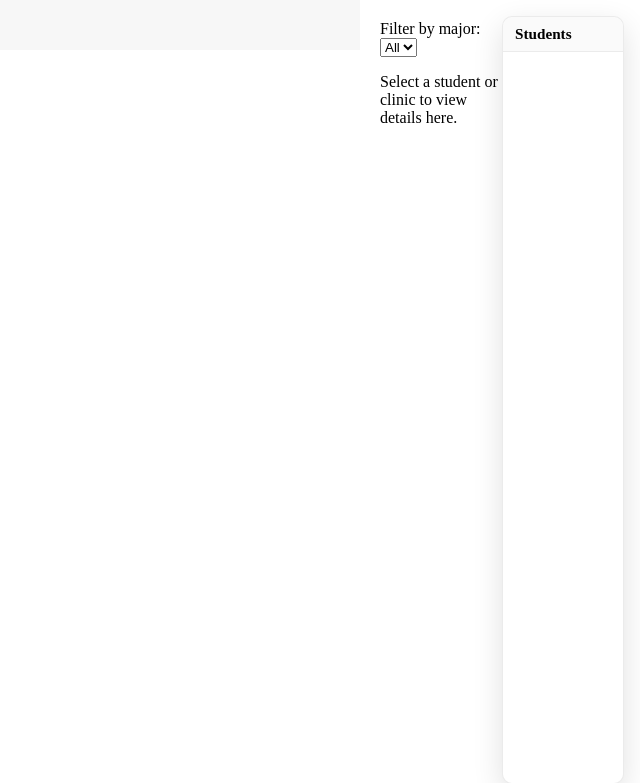
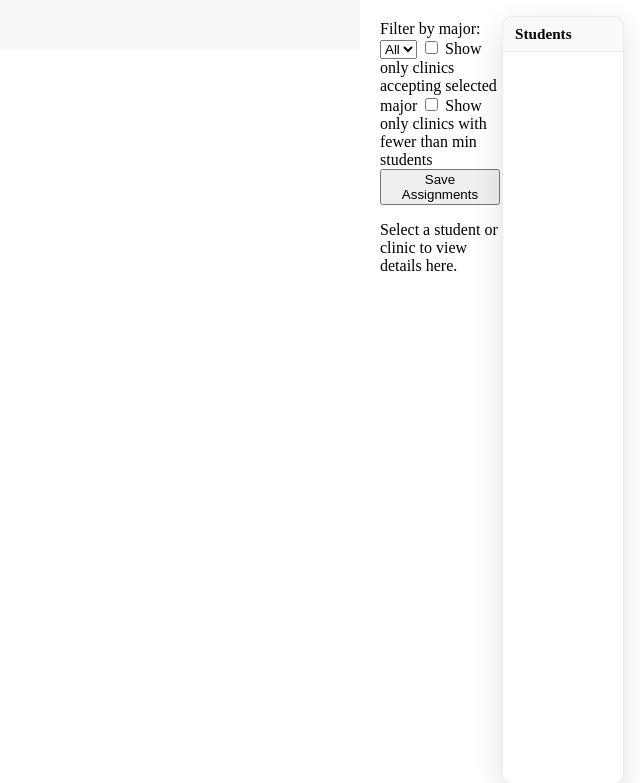
Before and after one commit to ebradley0/ClinicSort, a Django app: page /clinicManagementView/all/ in a window 1280 px wide. Shown: the top 783 px of the page, without its empty margins (640-1280 px from the left). Run offline with Django 5.2, Linux system fonts and the light colour scheme; data that the repository does not hold is empty; parts of the project's set-up code (start-up, migrations or seed data) failed here and were passed over; some libraries are stand-ins or nearby versions.

Commit message:
Clinic_Ops is now fully functional, with filtering and saving

```diff
--- a/ClinicMatchApp/static/js/clinic_ops.js
+++ b/ClinicMatchApp/static/js/clinic_ops.js
@@ -111,9 +111,9 @@ window.addEventListener('load', function () {
             <h2>${data.name}</h2>
             <p><strong>Email:</strong> ${data.email}</p>
             <p><strong>Banner ID:</strong> ${data.banner_id}</p>
-            <p><strong>Status:</strong> ${data.status === 'J' ? 'Junior' : 'Senior'}</p>
+            <p><strong>Status:</strong> ${data.j_or_s === 'J' ? 'Junior' : 'Senior'}</p>
             <p><strong>Major:</strong> ${data.major}</p>
-            <p><strong>Initial Assigned Clinic:</strong> ${data.clinic}</p>
+            <p><strong>Initial Assigned Clinic:</strong> ${data.initial_assignment}</p>
             <p><strong>Preferences:</strong> ${data.choices.join('<br>')}</p>
           `;
 
@@ -125,51 +125,126 @@ window.addEventListener('load', function () {
     });
   });
 
-  // Automatically assign students with an assigned_clinic on load
-  document.querySelectorAll('.student-item').forEach(studentEl => {
-    const studentId = studentEl.dataset.studentId;
+  // 7. Filter controls: major dropdown + accepting checkbox + show-empty checkbox
+  const majorFilter = document.getElementById('major-filter');
+  const acceptingMajorCheckbox = document.getElementById('accepting-major');
+  const showEmptyCheckbox = document.getElementById('show-empty');
 
-    fetch(`/api/student/${studentId}/`)
-      .then(res => {
-        if (!res.ok) throw new Error('Student fetch failed');
-        return res.json();
+  function filterClinics() {
+    const selectedMajor = (majorFilter.value || '').toLowerCase();
+    const onlyAccepting = acceptingMajorCheckbox.checked;
+    const showEmptyOnly = showEmptyCheckbox?.checked;
+
+    clinicsBoard.filter(function (item) {
+      const clinicEl = item.getElement();
+      const clinicMajor = (clinicEl.dataset.major || '').toLowerCase();
+      const totalMax = parseInt(clinicEl.dataset.totalMax, 10) || 0;
+      const totalMin = parseInt(clinicEl.dataset.totalMin, 10) || 0;
+
+      // Count assigned students inside this clinic's .clinic-inner by matching clinic id
+      const clinicId = clinicEl.dataset.clinicId;
+      const clinicInner = document.querySelector(`.clinic-inner[data-clinic-id="${clinicId}"]`);
+      const assignedCount = clinicInner ? clinicInner.querySelectorAll('.student-item').length : 0;
+
+      // Filter by major dropdown:
+      const passesMajorFilter = (selectedMajor === '' || selectedMajor === 'all') || (clinicMajor === selectedMajor);
+
+      // Filter by accepting checkbox (totalMax > 0):
+      const passesAcceptingFilter = !onlyAccepting || (totalMax > 0);
+
+      // Filter by show-empty checkbox (assignedCount < totalMin):
+      const passesShowEmptyFilter = !showEmptyOnly || (assignedCount < totalMin);
+
+      // Must satisfy all active filters
+      return passesMajorFilter && passesAcceptingFilter && passesShowEmptyFilter;
+    });
+  }
+
+  // Attach listeners to filter controls
+  if (majorFilter) {
+    majorFilter.addEventListener('change', filterClinics);
+  }
+  if (acceptingMajorCheckbox) {
+    acceptingMajorCheckbox.addEventListener('change', filterClinics);
+  }
+  if (showEmptyCheckbox) {
+    showEmptyCheckbox.addEventListener('change', filterClinics);
+  }
+
+  // Initial filter on page load
+  filterClinics();
+
+  const saveAssignmentsBtn = document.getElementById('save-assignments');
+
+  if (saveAssignmentsBtn) {
+    saveAssignmentsBtn.addEventListener('click', function () {
+      // Prepare an array to hold student-to-clinic assignments
+      const assignments = [];
+
+      // For each clinic container, get clinic id and student ids inside it
+      document.querySelectorAll('.clinic-container.item').forEach(clinicEl => {
+        const clinicId = clinicEl.dataset.clinicId;
+        const clinicInner = clinicEl.querySelector('.clinic-inner');
+
+        if (!clinicInner) return;
+
+        // Find all student items inside this clinic
+        clinicInner.querySelectorAll('.student-item').forEach(studentEl => {
+          const studentId = studentEl.dataset.studentId;
+
+          if (studentId && clinicId) {
+            assignments.push({
+              student_id: studentId,
+              clinic_id: clinicId
+            });
+          }
+        });
+      });
+
+      // Optional: disable button to prevent multiple clicks while saving
+      saveAssignmentsBtn.disabled = true;
+
+      // Send assignments to backend via fetch POST request
+      fetch('/api/update-student-assignments/', {
+        method: 'POST',
+        headers: {
+          'Content-Type': 'application/json',
+          'X-CSRFToken': getCookie('csrftoken') // assuming you have CSRF token function
+        },
+        body: JSON.stringify({ assignments })
+      })
+      .then(response => {
+        console.log(response);
+        if (!response.ok) throw new Error('Failed to save assignments');
+        return response.json();
       })
       .then(data => {
-        if (!data.assigned_clinic) return;
+        alert('Assignments saved successfully!');
+      })
+      .catch(error => {
+        console.error('Error saving assignments:', error);
+        alert('Error saving assignments.');
+      })
+      .finally(() => {
+        saveAssignmentsBtn.disabled = false;
+      });
+    });
+  }
 
-        // Find the .clinic-inner that matches the assigned clinic
-        const matchingClinicContainer = Array.from(document.querySelectorAll('.clinic-container'))
-          .find(container => container.querySelector('.clinic-title')?.textContent.trim() === data.assigned_clinic);
-
-        if (!matchingClinicContainer) {
-          console.warn(`Clinic "${data.assigned_clinic}" not found in DOM`);
-          return;
+  // Helper function to get CSRF token from cookie (common Django approach)
+  function getCookie(name) {
+    let cookieValue = null;
+    if (document.cookie && document.cookie !== '') {
+      const cookies = document.cookie.split(';');
+      for (let i=0; i < cookies.length; i++) {
+        const cookie = cookies[i].trim();
+        // Does this cookie string begin with the name we want?
+        if (cookie.substring(0, name.length+1) === (name + '=')) {
+          cookieValue = decodeURIComponent(cookie.substring(name.length+1));
+          break;
         }
-
-        const targetGridEl = matchingClinicContainer.querySelector('.clinic-inner');
-        const targetGrid = clinicGrids.find(grid => grid.getElement() === targetGridEl);
-
-        if (!targetGrid) {
-          console.warn(`Muuri grid not found for clinic "${data.assigned_clinic}"`);
-          return;
-        }
-
-        // Remove from current Muuri grid (studentsBoard)
-        const item = studentsBoard.getItem(studentEl);
-        if (!item) {
-          console.warn(`Item not found in studentsBoard for student ID ${studentId}`);
-          return;
-        }
-
-        // Move the item to the target grid (e.g., to the end)
-        studentsBoard.move(item, targetGrid, -1);
-
-        // Then refresh layouts
-        targetGrid.refreshItems();
-        targetGrid.layout();
-
-      })
-      .catch(err => console.error('Error assigning student:', err));
-  });
-
+      }
+    }
+    return cookieValue;
+  }
 });
--- a/ClinicMatchApp/templates/clinicmanagementview.html
+++ b/ClinicMatchApp/templates/clinicmanagementview.html
@@ -4,7 +4,7 @@
 <head>
     <meta charset="UTF-8">
     <meta name="viewport" content="width=device-width, initial-scale=1.0">
-    <title>Clinic Management</title>
+    <title>Clinic Management {{ title }}</title>
     <link rel="stylesheet" href="{% static 'css/clinic_ops.css' %}">
 </head>
 <style>
@@ -15,7 +15,7 @@
   <div class="clinics-board" aria-label="Clinics column">
         {% for clinic in clinics %}
         <!-- item now has data-major for filtering -->
-        <div class="clinic-container item" data-clinic-id="{{ clinic.id }}" data-major="{{ clinic.department.major }}">
+        <div class="clinic-container item" data-clinic-id="{{ clinic.id }}" data-major="{{ clinic.department.major }}" data-total-max="{{ clinic.total_max|default:0 }}" data-total-min="{{ clinic.total_min|default:0 }}">
             <div class="clinic-card {{ clinic.department }}"
                  style="background-color: {{ clinic.department.color }};">
                 <p class="clinic-title">{{ clinic.title }}</p>
@@ -24,6 +24,9 @@
                   <span class="min-capacity">{{ clinic.total_min|default:0 }}</span>
                   –
                   <span class="max-capacity">{{ clinic.total_max|default:0 }}</span>
+                    {% if clinic.is_general %}
+                      <span>(General)</span>
+                    {% endif %}
                 </div>
 
                 <!-- New: inner grid for student items for this clinic -->
@@ -53,11 +56,22 @@
   <!-- main content stays between columns -->
   <div class="main-content">
     <div id="filter-controls">
-      <!-- select will be populated by clinic_ops.js -->
       <label for="major-filter">Filter by major:</label>
       <select id="major-filter">
         <option value="all">All</option>
+        {% for major in majors %}
+        <option value="{{ major.major }}">{{ major.major }}</option>
+        {% endfor %}
       </select>
+      <label for="accepting-major">
+        <input type="checkbox" id="accepting-major" />
+        Show only clinics accepting selected major
+      </label>
+      <label for="show-full">
+        <input type="checkbox" id="show-empty" />
+        Show only clinics with fewer than min students
+      </label>
+      <button id="save-assignments">Save Assignments</button>
     </div>
 
     <div class="drag-container"></div>
--- a/ClinicMatchApp/urls.py
+++ b/ClinicMatchApp/urls.py
@@ -15,6 +15,7 @@ urlpatterns = [
     path("profile/", views.profileView, name="profile"),
     path("logout/", views.logoutView, name="logout"),
     path('api/student/<int:student_id>/', views.student_detail_api, name='student-detail-api'),
+    path('api/update-student-assignments/', views.update_student_assignments, name='update_student_assignments'),
 ]
 """
 for major in Major.objects.all():
--- a/ClinicMatchApp/views.py
+++ b/ClinicMatchApp/views.py
@@ -134,50 +134,65 @@ def clinicManagementHomepage(request):
     return render(request, "clinicmanagement.html", context=context)
 
 def clinicManagementView(request, title='all'):
-    # Get all clinics and prefetch assigned students
+    """
+    Clinic management view that:
+    - Loads all clinics with assigned students.
+    - Determines if a clinic is 'general' (has a general number handler).
+    - Calculates the min/max capacity based on general or per-major settings.
+    """
+
+    # Prefetch assigned students for each clinic
     clinics_qs = Clinic.objects.prefetch_related(
-        Prefetch('Assigned_Output', queryset=StudentModel.objects.all(), to_attr='assigned_students')
+        Prefetch(
+            'Assigned_Output',
+            queryset=StudentModel.objects.all(),
+            to_attr='assigned_students'
+        ),
+        'numberHandler__major'  # prefetch major info for number handlers
     )
 
-    # Annotate clinic totals (as you already had)
-    try:
-        clinics = clinics_qs.annotate(
-            total_min=Coalesce(Sum('positions__min_capacity'), 0),
-            total_max=Coalesce(Sum('positions__max_capacity'), 0),
-        )
-    except Exception:
-        clinics = list(clinics_qs)
-        for c in clinics:
-            total_min = 0
-            total_max = 0
-            for rel in c._meta.get_fields():
-                if getattr(rel, 'auto_created', False) and getattr(rel, 'one_to_many', False):
-                    accessor = rel.get_accessor_name()
-                    try:
-                        rel_qs = getattr(c, accessor).all()
-                    except Exception:
-                        continue
-                    for obj in rel_qs:
-                        min_val = 0
-                        max_val = 0
-                        for min_attr in ('min_capacity', 'min_students', 'min', 'min_size'):
-                            if hasattr(obj, min_attr):
-                                min_val = getattr(obj, min_attr) or 0
-                                break
-                        for max_attr in ('max_capacity', 'max_students', 'max', 'max_size'):
-                            if hasattr(obj, max_attr):
-                                max_val = getattr(obj, max_attr) or 0
-                                break
-                        total_min += min_val
-                        total_max += max_val
-            c.total_min = total_min
-            c.total_max = total_max
+    clinics = list(clinics_qs)
 
-    # Student filtering by major (using title)
+    for clinic in clinics:
+        handlers = clinic.numberHandler.all()
+        general_handler = next((h for h in handlers if h.general), None)
+        clinic.is_general = general_handler is not None
+
+        if clinic.is_general:
+            # General clinics always use the general handler or fallback to clinic's own
+            clinic.total_min = int(general_handler.min or clinic.min or 0)
+            clinic.total_max = int(general_handler.max or clinic.max or 0)
+
+        else:
+            # If a specific major filter is applied
+            if title != 'all':
+                # Find handler for that major
+                major_handler = next(
+                    (h for h in handlers if str(h.major.major).lower() == str(title).lower()),
+                    None
+                )
+                if major_handler:
+                    clinic.total_min = int(major_handler.min or 0)
+                    clinic.total_max = int(major_handler.max or 0)
+                else:
+                    # Fallback: if no matching major handler exists
+                    clinic.total_min = int(clinic.min or 0)
+                    clinic.total_max = int(clinic.max or 0)
+            else:
+                # When viewing all majors, sum across handlers
+                clinic.total_min = sum(int(h.min or 0) for h in handlers)
+                clinic.total_max = sum(int(h.max or 0) for h in handlers)
+
+                if clinic.total_min == 0 and clinic.total_max == 0:
+                    clinic.total_min = int(clinic.min or 0)
+                    clinic.total_max = int(clinic.max or 0)
+
+
+    # Filter unassigned students by selected major
     if title != 'all':
         unassigned_students = StudentModel.objects.filter(
             assigned_clinic__isnull=True,
-            major__major=title  # Match Major.major to the title
+            major__major=title
         )
     else:
         unassigned_students = StudentModel.objects.filter(assigned_clinic__isnull=True)
@@ -186,8 +201,11 @@ def clinicManagementView(request, title='all'):
         'clinics': clinics,
         'unassigned_students': unassigned_students,
         'title': title,
+        'majors': Major.objects.all(),
     }
+
     return render(request, "clinicmanagementview.html", context=context)
+
 
 
 def student_detail_api(request, student_id):
@@ -201,10 +219,45 @@ def student_detail_api(request, student_id):
         'j_or_s': student.j_or_s,
         'choices': [clinic.title for clinic in student.choices.all()],
         'assigned_clinic': str(student.assigned_clinic.title) if student.assigned_clinic else None,
+        'initial_assignment': str(student.initial_assignment.title) if student.initial_assignment else None,
         # Add more fields as needed
     })
 
 
+from django.views.decorators.http import require_POST
+from django.views.decorators.csrf import csrf_exempt  # If you want to exempt CSRF for now
+import json
+
+@require_POST
+@csrf_exempt  # You can remove this if you want CSRF protection and handle tokens on frontend
+def update_student_assignments(request):
+    try:
+        data = json.loads(request.body)
+        assignments = data.get('assignments', [])
+
+        for assignment in assignments:
+            student_id = assignment.get('student_id')
+            clinic_id = assignment.get('clinic_id')
+
+            if not student_id or not clinic_id:
+                continue
+
+            try:
+                student = StudentModel.objects.get(pk=student_id)
+                clinic = Clinic.objects.get(pk=clinic_id)
+                student.assigned_clinic = clinic
+                student.save()
+            except StudentModel.DoesNotExist:
+                continue
+            except Clinic.DoesNotExist:
+                continue
+
+        return JsonResponse({'status': 'success'})
+
+    except json.JSONDecodeError:
+        return JsonResponse({'error': 'Invalid JSON'}, status=400)
+    except Exception as e:
+        return JsonResponse({'error': str(e)}, status=500)
 
 
 
```
Also changed, not shown: ClinicMatchApp/migrations/0009_student_initial_assignment.py (added).
